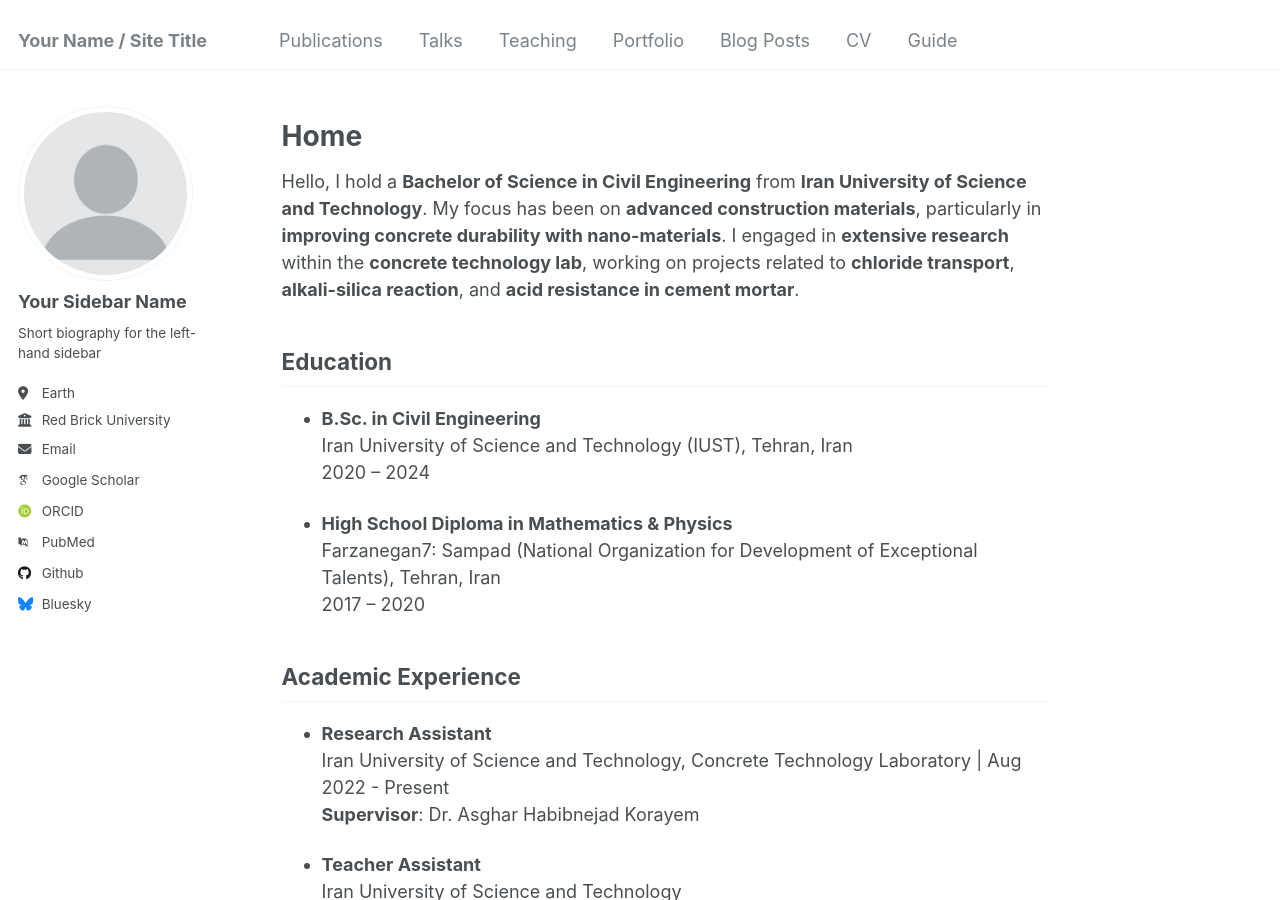
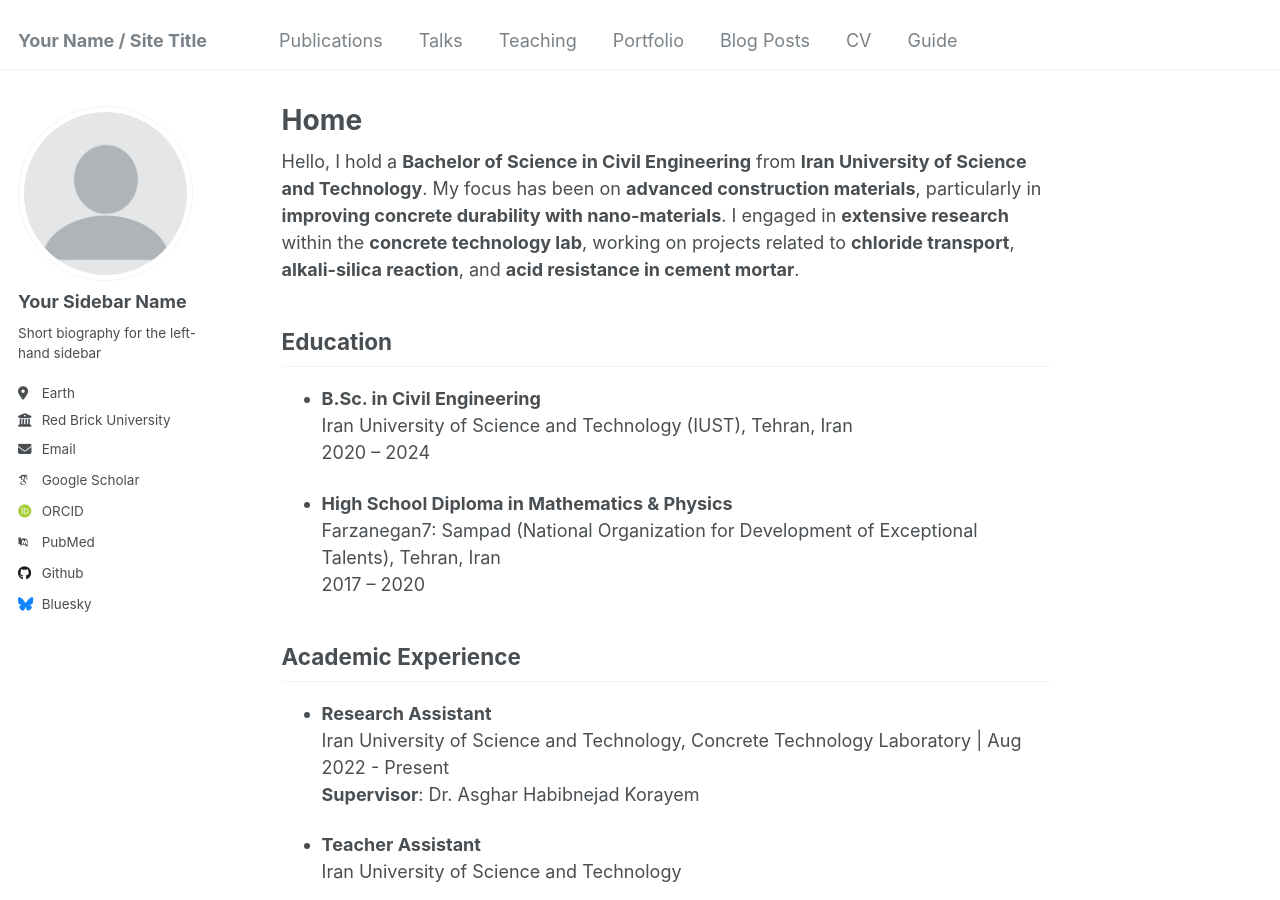
Before and after one commit to ParmidaMasoumi/ParmidaMasoumi.github.io, a Jekyll site: the page built from _pages/about.md, in a window 1280 px wide and 900 px high. Built offline with Jekyll 4.4.1, drawn with Linux system fonts in a browser that asks for light colours; some web fonts are replaced.

```diff
--- a/_pages/about.md
+++ b/_pages/about.md
@@ -1,13 +1,11 @@
 ---
 permalink: /
-title: ""
+title: "Home"
 author_profile: true
 redirect_from:
   - /about/
   - /about.html
 ---
-
-# Home
 
 Hello, I hold a **Bachelor of Science in Civil Engineering** from **Iran University of Science and Technology**. My focus has been on **advanced construction materials**, particularly in **improving concrete durability with nano-materials**. I engaged in **extensive research** within the **concrete technology lab**, working on projects related to **chloride transport**, **alkali-silica reaction**, and **acid resistance in cement mortar**.
 
```
